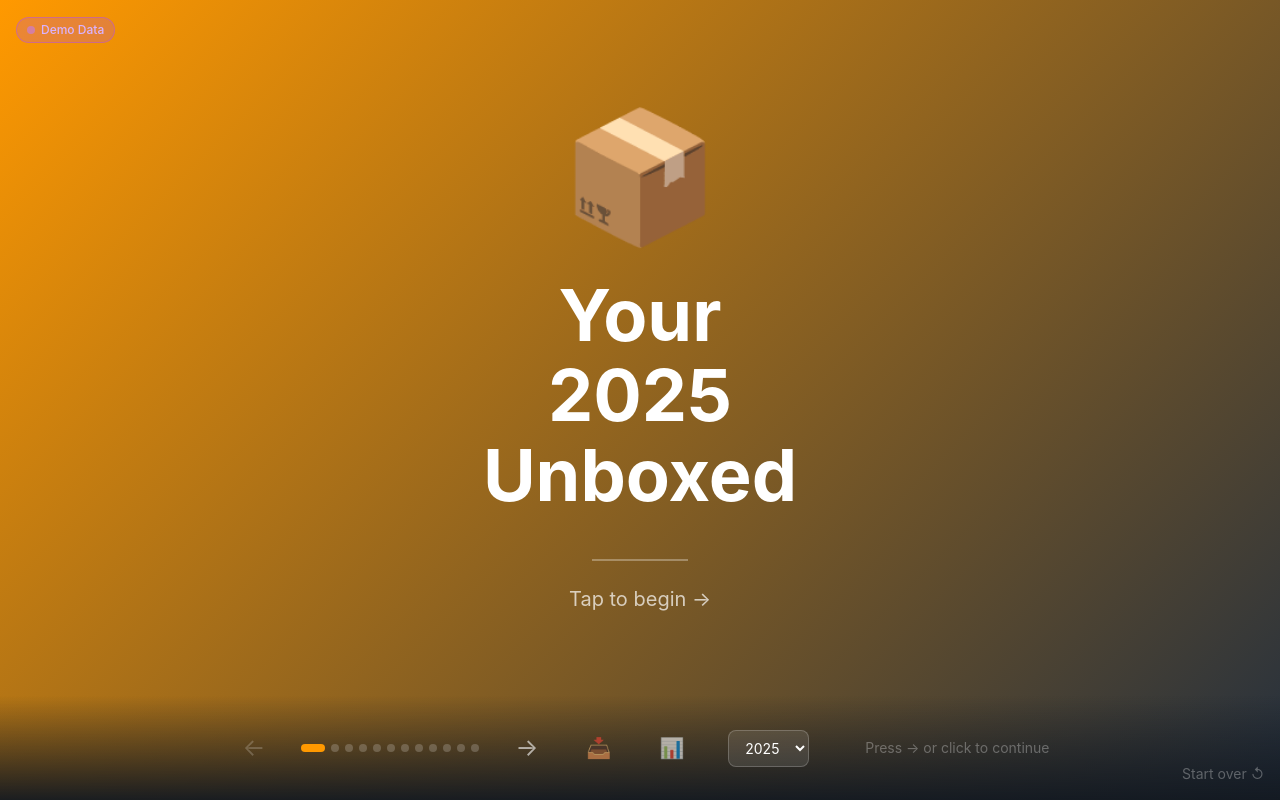
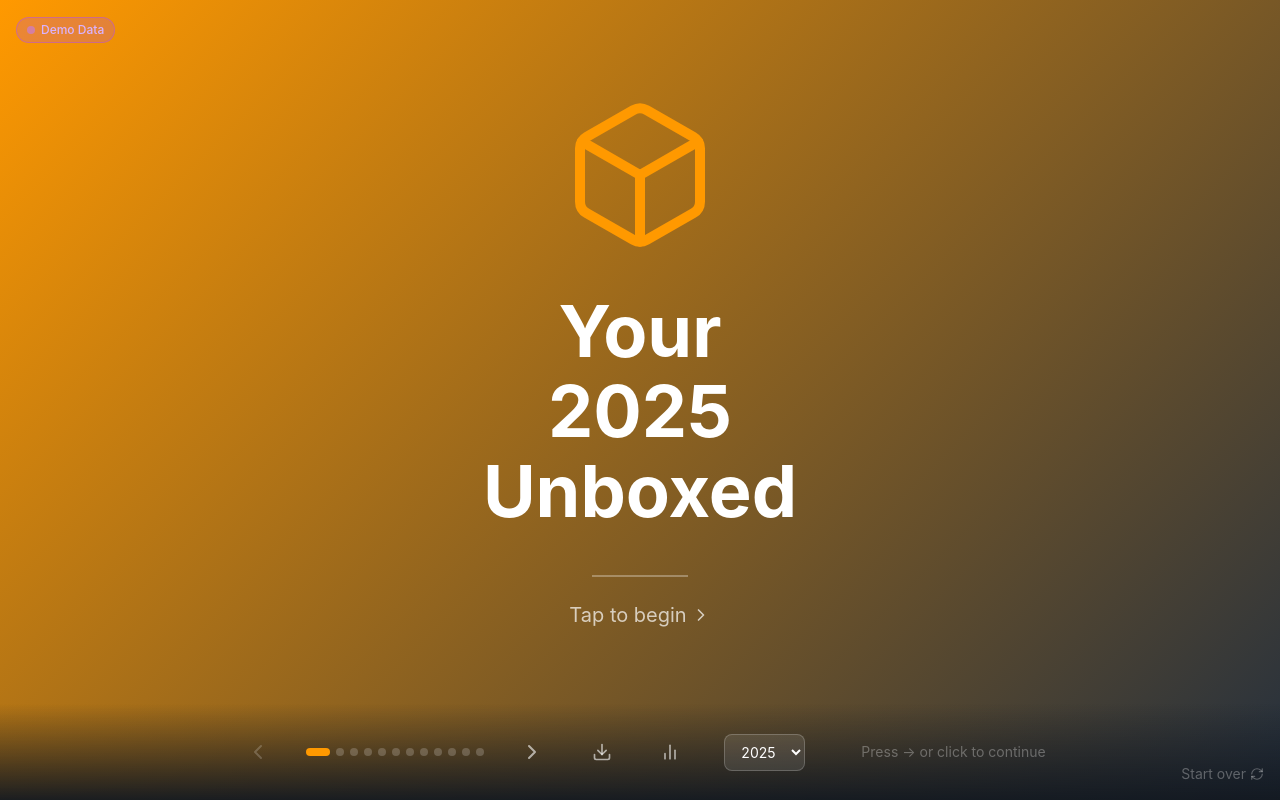
Before and after one commit to ajot/amazon-unboxed, a React (Vite) app: page / in a window 1280 px wide. Both pictures are taken after a click on the button "try with demo data". Built offline with nearby package versions, Linux system fonts and the light colour scheme.

Commit message:
Replace emojis with SVG icons for cross-platform consistency

```diff
--- /dev/null
+++ b/src/components/Icons.tsx
@@ -0,0 +1,143 @@
+import React from 'react';
+
+interface IconProps {
+  className?: string;
+  size?: number;
+}
+
+export const BoxIcon: React.FC<IconProps> = ({ className = '', size = 24 }) => (
+  <svg
+    className={className}
+    width={size}
+    height={size}
+    viewBox="0 0 24 24"
+    fill="none"
+    stroke="currentColor"
+    strokeWidth={1.5}
+    strokeLinecap="round"
+    strokeLinejoin="round"
+  >
+    <path d="M21 8a2 2 0 0 0-1-1.73l-7-4a2 2 0 0 0-2 0l-7 4A2 2 0 0 0 3 8v8a2 2 0 0 0 1 1.73l7 4a2 2 0 0 0 2 0l7-4A2 2 0 0 0 21 16Z" />
+    <path d="m3.3 7 8.7 5 8.7-5" />
+    <path d="M12 22V12" />
+  </svg>
+);
+
+export const ChevronLeftIcon: React.FC<IconProps> = ({ className = '', size = 24 }) => (
+  <svg
+    className={className}
+    width={size}
+    height={size}
+    viewBox="0 0 24 24"
+    fill="none"
+    stroke="currentColor"
+    strokeWidth={2}
+    strokeLinecap="round"
+    strokeLinejoin="round"
+  >
+    <path d="m15 18-6-6 6-6" />
+  </svg>
+);
+
+export const ChevronRightIcon: React.FC<IconProps> = ({ className = '', size = 24 }) => (
+  <svg
+    className={className}
+    width={size}
+    height={size}
+    viewBox="0 0 24 24"
+    fill="none"
+    stroke="currentColor"
+    strokeWidth={2}
+    strokeLinecap="round"
+    strokeLinejoin="round"
+  >
+    <path d="m9 18 6-6-6-6" />
+  </svg>
+);
+
+export const DownloadIcon: React.FC<IconProps> = ({ className = '', size = 24 }) => (
+  <svg
+    className={className}
+    width={size}
+    height={size}
+    viewBox="0 0 24 24"
+    fill="none"
+    stroke="currentColor"
+    strokeWidth={2}
+    strokeLinecap="round"
+    strokeLinejoin="round"
+  >
+    <path d="M21 15v4a2 2 0 0 1-2 2H5a2 2 0 0 1-2-2v-4" />
+    <polyline points="7 10 12 15 17 10" />
+    <line x1="12" x2="12" y1="15" y2="3" />
+  </svg>
+);
+
+export const ChartIcon: React.FC<IconProps> = ({ className = '', size = 24 }) => (
+  <svg
+    className={className}
+    width={size}
+    height={size}
+    viewBox="0 0 24 24"
+    fill="none"
+    stroke="currentColor"
+    strokeWidth={2}
+    strokeLinecap="round"
+    strokeLinejoin="round"
+  >
+    <line x1="18" x2="18" y1="20" y2="10" />
+    <line x1="12" x2="12" y1="20" y2="4" />
+    <line x1="6" x2="6" y1="20" y2="14" />
+  </svg>
+);
+
+export const RefreshIcon: React.FC<IconProps> = ({ className = '', size = 24 }) => (
+  <svg
+    className={className}
+    width={size}
+    height={size}
+    viewBox="0 0 24 24"
+    fill="none"
+    stroke="currentColor"
+    strokeWidth={2}
+    strokeLinecap="round"
+    strokeLinejoin="round"
+  >
+    <path d="M3 12a9 9 0 0 1 9-9 9.75 9.75 0 0 1 6.74 2.74L21 8" />
+    <path d="M21 3v5h-5" />
+    <path d="M21 12a9 9 0 0 1-9 9 9.75 9.75 0 0 1-6.74-2.74L3 16" />
+    <path d="M8 16H3v5" />
+  </svg>
+);
+
+export const SpinnerIcon: React.FC<IconProps> = ({ className = '', size = 24 }) => (
+  <svg
+    className={`animate-spin ${className}`}
+    width={size}
+    height={size}
+    viewBox="0 0 24 24"
+    fill="none"
+    stroke="currentColor"
+    strokeWidth={2}
+  >
+    <circle cx="12" cy="12" r="10" strokeOpacity="0.25" />
+    <path d="M12 2a10 10 0 0 1 10 10" strokeOpacity="1" />
+  </svg>
+);
+
+export const ArrowRightIcon: React.FC<IconProps> = ({ className = '', size = 24 }) => (
+  <svg
+    className={className}
+    width={size}
+    height={size}
+    viewBox="0 0 24 24"
+    fill="none"
+    stroke="currentColor"
+    strokeWidth={2}
+    strokeLinecap="round"
+    strokeLinejoin="round"
+  >
+    <path d="M5 12h14" />
+    <path d="m12 5 7 7-7 7" />
+  </svg>
+);
--- a/src/components/SlideShow.tsx
+++ b/src/components/SlideShow.tsx
@@ -17,6 +17,7 @@ import {
   SummarySlide,
 } from './slides';
 import { DemoBadge } from './DemoBadge';
+import { ChevronLeftIcon, ChevronRightIcon, DownloadIcon, ChartIcon, RefreshIcon, SpinnerIcon } from './Icons';
 
 interface SlideShowProps {
   stats: WrappedStats;
@@ -145,13 +146,13 @@ export function SlideShow({ stats, onReset, onExplore, year, availableYears, onY
           prevSlide();
         }}
         disabled={currentSlide === 0}
-        className={`p-3 rounded-full transition-all text-2xl ${
+        className={`p-3 rounded-full transition-all ${
           currentSlide === 0
             ? 'text-white/20 cursor-not-allowed'
             : 'text-white/60 hover:text-white hover:bg-white/10'
         }`}
       >
-        ←
+        <ChevronLeftIcon size={24} />
       </button>
 
       {/* Progress dots */}
@@ -181,13 +182,13 @@ export function SlideShow({ stats, onReset, onExplore, year, availableYears, onY
           nextSlide();
         }}
         disabled={currentSlide === TOTAL_SLIDES - 1}
-        className={`p-3 rounded-full transition-all text-2xl ${
+        className={`p-3 rounded-full transition-all ${
           currentSlide === TOTAL_SLIDES - 1
             ? 'text-white/20 cursor-not-allowed'
             : 'text-white/60 hover:text-white hover:bg-white/10'
         }`}
       >
-        →
+        <ChevronRightIcon size={24} />
       </button>
 
       {/* Download button */}
@@ -197,13 +198,13 @@ export function SlideShow({ stats, onReset, onExplore, year, availableYears, onY
           downloadSlide();
         }}
         disabled={isDownloading}
-        className="p-3 rounded-full text-white/60 hover:text-white hover:bg-white/10 transition-all text-xl"
+        className="p-3 rounded-full text-white/60 hover:text-white hover:bg-white/10 transition-all"
         title="Download slide"
       >
         {isDownloading ? (
-          <span className="animate-spin">⏳</span>
+          <SpinnerIcon size={20} />
         ) : (
-          '📥'
+          <DownloadIcon size={20} />
         )}
       </button>
 
@@ -213,10 +214,10 @@ export function SlideShow({ stats, onReset, onExplore, year, availableYears, onY
           e.stopPropagation();
           onExplore();
         }}
-        className="p-3 rounded-full text-white/60 hover:text-white hover:bg-white/10 transition-all text-xl"
+        className="p-3 rounded-full text-white/60 hover:text-white hover:bg-white/10 transition-all"
         title="Explore your data"
       >
-        📊
+        <ChartIcon size={20} />
       </button>
 
       {/* Year selector */}
@@ -279,9 +280,9 @@ export function SlideShow({ stats, onReset, onExplore, year, availableYears, onY
           e.stopPropagation();
           onReset();
         }}
-        className="fixed bottom-4 right-4 text-sm text-white/30 hover:text-white/60 transition-colors z-50 hidden lg:block"
+        className="fixed bottom-4 right-4 text-sm text-white/30 hover:text-white/60 transition-colors z-50 hidden lg:flex items-center gap-1"
       >
-        Start over ↺
+        Start over <RefreshIcon size={14} />
       </motion.button>
     </div>
   );
--- a/src/components/explore/ExploreDashboard.tsx
+++ b/src/components/explore/ExploreDashboard.tsx
@@ -11,6 +11,7 @@ import { RefundsView } from './RefundsView';
 import { BooksView } from './BooksView';
 import { DemoBadge } from '../DemoBadge';
 import { formatCurrency, formatNumber, calculateYearlyData, calculateYearlyDataFromOrders } from '../../utils/dataProcessor';
+import { ChevronLeftIcon, ChartIcon } from '../Icons';
 
 type TabType = 'overview' | 'transactions' | 'books' | 'refunds' | 'allyears';
 
@@ -86,12 +87,12 @@ export function ExploreDashboard({
             <div className="flex items-center gap-4">
               <button
                 onClick={onBack}
-                className="text-gray-400 hover:text-white transition-colors"
+                className="text-gray-400 hover:text-white transition-colors flex items-center gap-1"
               >
-                ← Back
+                <ChevronLeftIcon size={16} /> Back
               </button>
-              <h1 className="text-xl font-bold text-white">
-                📊 Data Explorer
+              <h1 className="text-xl font-bold text-white flex items-center gap-2">
+                <ChartIcon size={20} /> Data Explorer
               </h1>
               {isDemoMode && <DemoBadge />}
             </div>
--- a/src/components/slides/SummarySlide.tsx
+++ b/src/components/slides/SummarySlide.tsx
@@ -3,6 +3,7 @@ import { SlideWrapper } from './SlideWrapper';
 import { formatCurrency, formatNumber } from '../../utils/dataProcessor';
 import type { WrappedStats } from '../../types';
 import { forwardRef } from 'react';
+import { DownloadIcon, ChartIcon } from '../Icons';
 
 interface Props {
   stats: WrappedStats;
@@ -110,7 +111,7 @@ export const SummarySlide = forwardRef<HTMLDivElement, Props>(
                 }}
                 className="w-full lg:flex-1 py-3 lg:py-4 px-6 bg-white text-amazon-dark font-semibold text-base lg:text-lg rounded-xl hover:bg-gray-100 transition-colors flex items-center justify-center gap-2"
               >
-                Download 📥
+                Download <DownloadIcon size={20} />
               </button>
             )}
             {onExplore && (
@@ -121,7 +122,7 @@ export const SummarySlide = forwardRef<HTMLDivElement, Props>(
                 }}
                 className="w-full lg:flex-1 py-3 lg:py-4 px-6 bg-amazon-orange text-amazon-dark font-semibold text-base lg:text-lg rounded-xl hover:bg-amber-500 transition-colors flex items-center justify-center gap-2"
               >
-                Explore Your Data 📊
+                Explore Your Data <ChartIcon size={20} />
               </button>
             )}
           </div>
--- a/src/components/slides/WelcomeSlide.tsx
+++ b/src/components/slides/WelcomeSlide.tsx
@@ -1,6 +1,7 @@
 import { motion } from 'framer-motion';
 import { SlideWrapper } from './SlideWrapper';
 import { forwardRef } from 'react';
+import { BoxIcon, ChevronRightIcon } from '../Icons';
 
 interface Props {
   year: number;
@@ -13,9 +14,9 @@ export const WelcomeSlide = forwardRef<HTMLDivElement, Props>(({ year }, ref) =>
         initial={{ scale: 0 }}
         animate={{ scale: 1 }}
         transition={{ delay: 0.3, type: 'spring', bounce: 0.5 }}
-        className="text-6xl lg:text-9xl mb-6 lg:mb-10"
+        className="mb-6 lg:mb-10 text-amazon-orange"
       >
-        📦
+        <BoxIcon size={120} className="lg:w-40 lg:h-40" />
       </motion.div>
 
       <motion.div
@@ -35,7 +36,9 @@ export const WelcomeSlide = forwardRef<HTMLDivElement, Props>(({ year }, ref) =>
         className="mt-6 lg:mt-12"
       >
         <div className="w-16 lg:w-24 h-0.5 bg-white/30 mx-auto mb-6" />
-        <p className="text-white/70 text-base lg:text-xl">Tap to begin →</p>
+        <p className="text-white/70 text-base lg:text-xl flex items-center justify-center gap-1">
+          Tap to begin <ChevronRightIcon size={20} />
+        </p>
       </motion.div>
     </SlideWrapper>
   );
```
Also changed, not shown: src/components/Upload.tsx (+27 -6 lines), src/components/explore/AllTransactionsView.tsx (+5 -4 lines), src/components/explore/BooksView.tsx (+5 -4 lines), src/components/explore/RefundsView.tsx (+5 -4 lines).
